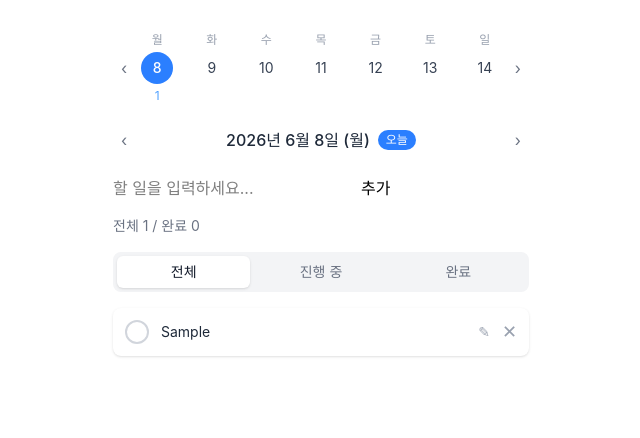
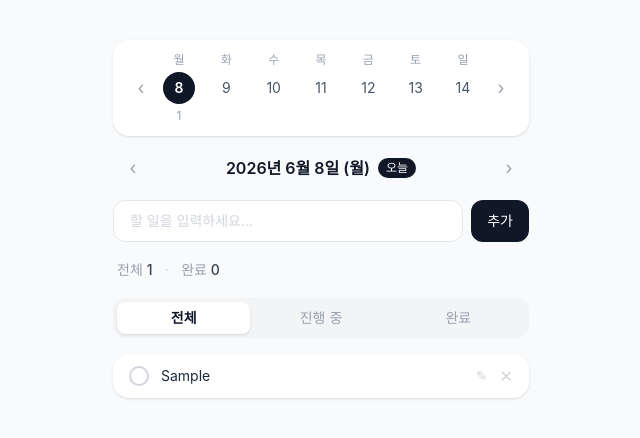
Before and after one commit to jin2214/kakao-assignment-1, a React (Vite) app in the folder assignment-2/: page / in a window 1280 px wide. Both pictures are taken after typing "Sample" into the empty fields and a click on the button "추가". Shown: the top 438 px of the page, without its empty margins (319-959 px from the left). Built offline with nearby package versions, Linux system fonts and the light colour scheme.

Commit message:
UI 색감 수정, TodoInput에 tailwind 적용

```diff
--- a/assignment-2/src/App.jsx
+++ b/assignment-2/src/App.jsx
@@ -95,7 +95,8 @@ function App() {
   })
 
   return (
-    <div className="max-w-md mx-auto mt-8 px-4 flex flex-col gap-4">
+    <div className="min-h-screen bg-gray-50">
+    <div className="max-w-md mx-auto py-10 px-4 flex flex-col gap-4">
       <WeekView
         weekStart={weekStart}
         currentDate={currentDate}
@@ -116,6 +117,7 @@ function App() {
         onSaveEdit={handleSaveEdit}
       />
     </div>
+    </div>
   )
 }
 
--- a/assignment-2/src/components/DateNav.jsx
+++ b/assignment-2/src/components/DateNav.jsx
@@ -4,27 +4,27 @@ export default function DateNav({ currentDate, onPrev, onNext }) {
   const isToday = dateToString(currentDate) === dateToString(getToday())
 
   return (
-    <div className="flex items-center justify-between">
+    <div className="flex items-center justify-between px-1">
       <button
         onClick={onPrev}
-        className="p-2 text-gray-500 hover:text-gray-800 transition-colors"
+        className="w-8 h-8 flex items-center justify-center rounded-full text-gray-400 hover:bg-gray-200 hover:text-gray-700 transition-colors text-lg"
         aria-label="이전 날짜"
       >
         ‹
       </button>
       <div className="flex items-center gap-2">
-        <span className="text-base font-medium text-gray-800">
+        <span className="text-base font-semibold text-gray-900">
           {formatDateLabel(currentDate)}
         </span>
         {isToday && (
-          <span className="text-xs bg-blue-500 text-white px-2 py-0.5 rounded-full">
+          <span className="text-xs bg-gray-900 text-white px-2 py-0.5 rounded-full font-medium">
             오늘
           </span>
         )}
       </div>
       <button
         onClick={onNext}
-        className="p-2 text-gray-500 hover:text-gray-800 transition-colors"
+        className="w-8 h-8 flex items-center justify-center rounded-full text-gray-400 hover:bg-gray-200 hover:text-gray-700 transition-colors text-lg"
         aria-label="다음 날짜"
       >
         ›
--- a/assignment-2/src/components/FilterTabs.jsx
+++ b/assignment-2/src/components/FilterTabs.jsx
@@ -6,15 +6,15 @@ const TABS = [
 
 export default function FilterTabs({ currentFilter, onFilterChange }) {
   return (
-    <div className="flex gap-1 bg-gray-100 rounded-lg p-1">
+    <div className="flex gap-1 bg-gray-100 rounded-xl p-1">
       {TABS.map(tab => (
         <button
           key={tab.value}
           onClick={() => onFilterChange(tab.value)}
-          className={`flex-1 py-1.5 text-sm rounded-md transition-colors ${
+          className={`flex-1 py-1.5 text-sm rounded-lg transition-colors ${
             currentFilter === tab.value
-              ? 'bg-white text-gray-900 font-medium shadow-sm'
-              : 'text-gray-500 hover:text-gray-700'
+              ? 'bg-white text-gray-900 font-semibold shadow-sm'
+              : 'text-gray-400 hover:text-gray-600'
           }`}
         >
           {tab.label}
--- a/assignment-2/src/components/Stats.jsx
+++ b/assignment-2/src/components/Stats.jsx
@@ -3,8 +3,14 @@ export default function Stats({ dayTodos }) {
   const completed = dayTodos.filter(t => t.completed).length
 
   return (
-    <div className="text-sm text-gray-500">
-      전체 {total} / 완료 {completed}
+    <div className="flex items-center gap-3 px-1">
+      <span className="text-sm text-gray-400">
+        전체 <span className="text-gray-700 font-medium">{total}</span>
+      </span>
+      <span className="text-gray-200">·</span>
+      <span className="text-sm text-gray-400">
+        완료 <span className="text-gray-700 font-medium">{completed}</span>
+      </span>
     </div>
   )
 }
--- a/assignment-2/src/components/TodoInput.jsx
+++ b/assignment-2/src/components/TodoInput.jsx
@@ -20,8 +20,8 @@ export default function TodoInput({ onAdd }) {
   }
 
   return (
-    <div>
-      <div>
+    <div className="flex flex-col gap-1">
+      <div className="flex gap-2">
         <input
           type="text"
           value={text}
@@ -32,10 +32,20 @@ export default function TodoInput({ onAdd }) {
             setError(false)
           }}
           onKeyDown={handleKeyDown}
+          className={`flex-1 px-4 py-2.5 text-sm rounded-xl border bg-white outline-none transition-colors placeholder:text-gray-300 text-gray-900
+            ${error
+              ? 'border-gray-400 focus:border-gray-600'
+              : 'border-gray-200 focus:border-gray-400'
+            }`}
         />
-        <button onClick={handleAdd}>추가</button>
+        <button
+          onClick={handleAdd}
+          className="px-4 py-2.5 bg-gray-900 hover:bg-gray-700 active:bg-gray-950 text-white text-sm font-medium rounded-xl transition-colors"
+        >
+          추가
+        </button>
       </div>
-      {error && <p>할 일을 입력해주세요.</p>}
+      {error && <p className="text-xs text-gray-500 pl-1">할 일을 입력해주세요.</p>}
     </div>
   )
 }
--- a/assignment-2/src/components/TodoItem.jsx
+++ b/assignment-2/src/components/TodoItem.jsx
@@ -29,7 +29,7 @@ export default function TodoItem({ todo, onToggle, onDelete, onSaveEdit }) {
 
   if (isEditing) {
     return (
-      <li className="flex items-center gap-3 p-3 bg-white rounded-lg shadow-sm">
+      <li className="flex items-center gap-3 px-4 py-3 bg-white rounded-2xl shadow-sm">
         {/* onBlur로 빈 공간 클릭 시 취소 구현.
             취소 버튼 클릭 시 blur+click으로 handleCancel이 2회 호출되는 부작용 있음.
             현재는 무해하나 handleCancel에 side effect 추가 시
@@ -40,18 +40,18 @@ export default function TodoItem({ todo, onToggle, onDelete, onSaveEdit }) {
           onChange={e => setEditText(e.target.value)}
           onKeyDown={handleKeyDown}
           onBlur={handleCancel}
-          className="flex-1 text-sm border-b border-blue-400 outline-none px-1"
+          className="flex-1 text-sm text-gray-900 border-b border-gray-300 outline-none px-1 pb-0.5 bg-transparent"
         />
         <button
           onMouseDown={e => e.preventDefault()}
           onClick={handleSave}
-          className="text-blue-500 hover:text-blue-700 text-sm font-medium"
+          className="text-gray-700 hover:text-gray-900 text-sm font-medium transition-colors"
         >
           저장
         </button>
         <button
           onClick={handleCancel}
-          className="text-gray-400 hover:text-gray-600 text-sm"
+          className="text-gray-300 hover:text-gray-500 text-sm transition-colors"
         >
           취소
         </button>
@@ -60,29 +60,35 @@ export default function TodoItem({ todo, onToggle, onDelete, onSaveEdit }) {
   }
 
   return (
-    <li className="flex items-center gap-3 p-3 bg-white rounded-lg shadow-sm">
+    <li className="flex items-center gap-3 px-4 py-3 bg-white rounded-2xl shadow-sm">
       <button
         onClick={() => onToggle(todo.id)}
-        className={`w-6 h-6 rounded-full border-2 flex-shrink-0 transition-colors ${
+        className={`w-5 h-5 rounded-full border-2 flex-shrink-0 flex items-center justify-center transition-colors ${
           todo.completed
-            ? 'bg-green-500 border-green-500'
-            : 'border-gray-300 hover:border-green-400'
+            ? 'bg-gray-900 border-gray-900'
+            : 'border-gray-300 hover:border-gray-500'
         }`}
         aria-label={todo.completed ? '완료 취소' : '완료'}
-      />
-      <span className={`flex-1 text-sm ${todo.completed ? 'line-through text-gray-400' : 'text-gray-800'}`}>
+      >
+        {todo.completed && (
+          <svg className="w-2.5 h-2.5 text-white" fill="none" viewBox="0 0 10 8" stroke="currentColor" strokeWidth={2.5}>
+            <path strokeLinecap="round" strokeLinejoin="round" d="M1 4l3 3 5-6" />
+          </svg>
+        )}
+      </button>
+      <span className={`flex-1 text-sm ${todo.completed ? 'line-through text-gray-300' : 'text-gray-800'}`}>
         {todo.text}
       </span>
       <button
         onClick={handleEditStart}
-        className="text-gray-400 hover:text-blue-500 transition-colors text-sm"
+        className="text-gray-300 hover:text-gray-600 transition-colors text-sm"
         aria-label="수정"
       >
         ✎
       </button>
       <button
         onClick={() => onDelete(todo.id)}
-        className="text-gray-400 hover:text-red-500 transition-colors text-lg leading-none"
+        className="text-gray-300 hover:text-gray-600 transition-colors text-base leading-none"
         aria-label="삭제"
       >
         ✕
--- a/assignment-2/src/components/TodoList.jsx
+++ b/assignment-2/src/components/TodoList.jsx
@@ -9,7 +9,7 @@ const EMPTY_MESSAGE = {
 export default function TodoList({ todos, currentFilter, onToggle, onDelete, onSaveEdit }) {
   if (todos.length === 0) {
     return (
-      <p className="text-center text-sm text-gray-400 py-8">
+      <p className="text-center text-sm text-gray-300 py-10">
         {EMPTY_MESSAGE[currentFilter]}
       </p>
     )
--- a/assignment-2/src/components/WeekView.jsx
+++ b/assignment-2/src/components/WeekView.jsx
@@ -14,11 +14,11 @@ export default function WeekView({ weekStart, currentDate, todos, onDayClick, on
   })
 
   return (
-    <div className="flex flex-col gap-2">
+    <div className="bg-white rounded-2xl shadow-sm px-3 py-3">
       <div className="flex items-center justify-between">
         <button
           onClick={onPrevWeek}
-          className="p-2 text-gray-500 hover:text-gray-800 transition-colors"
+          className="w-8 h-8 flex items-center justify-center rounded-full text-gray-400 hover:bg-gray-100 hover:text-gray-700 transition-colors text-lg"
           aria-label="이전 주"
         >
           ‹
@@ -34,18 +34,18 @@ export default function WeekView({ weekStart, currentDate, todos, onDayClick, on
                 onClick={() => onDayClick(dateStr)}
                 className="flex flex-col items-center gap-1 w-9"
               >
-                <span className="text-xs text-gray-400">{label}</span>
+                <span className="text-xs text-gray-400 font-medium">{label}</span>
                 <span className={`w-8 h-8 flex items-center justify-center rounded-full text-sm transition-colors ${
                   isSelected
-                    ? 'bg-blue-500 text-white font-medium'
+                    ? 'bg-gray-900 text-white font-semibold'
                     : isToday
-                    ? 'border-2 border-blue-400 text-blue-500 font-medium'
-                    : 'text-gray-700 hover:bg-gray-100'
+                    ? 'border-2 border-gray-900 text-gray-900 font-semibold'
+                    : 'text-gray-600 hover:bg-gray-100'
                 }`}>
                   {date.getDate()}
                 </span>
-                <span className="text-xs text-blue-400">
-                  {count > 0 ? count : ' '}
+                <span className="text-xs text-gray-400">
+                  {count > 0 ? count : ' '}
                 </span>
               </button>
             )
@@ -53,7 +53,7 @@ export default function WeekView({ weekStart, currentDate, todos, onDayClick, on
         </div>
         <button
           onClick={onNextWeek}
-          className="p-2 text-gray-500 hover:text-gray-800 transition-colors"
+          className="w-8 h-8 flex items-center justify-center rounded-full text-gray-400 hover:bg-gray-100 hover:text-gray-700 transition-colors text-lg"
           aria-label="다음 주"
         >
           ›
```
